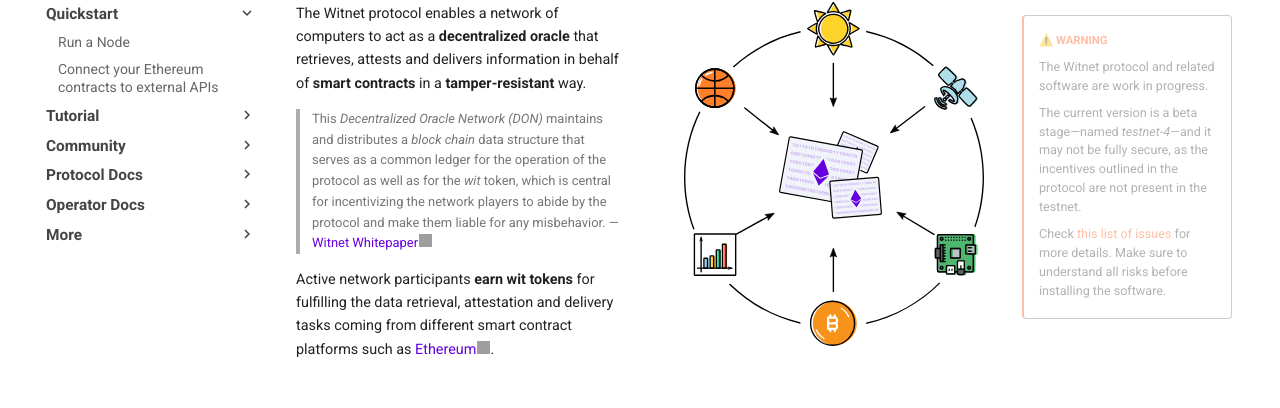
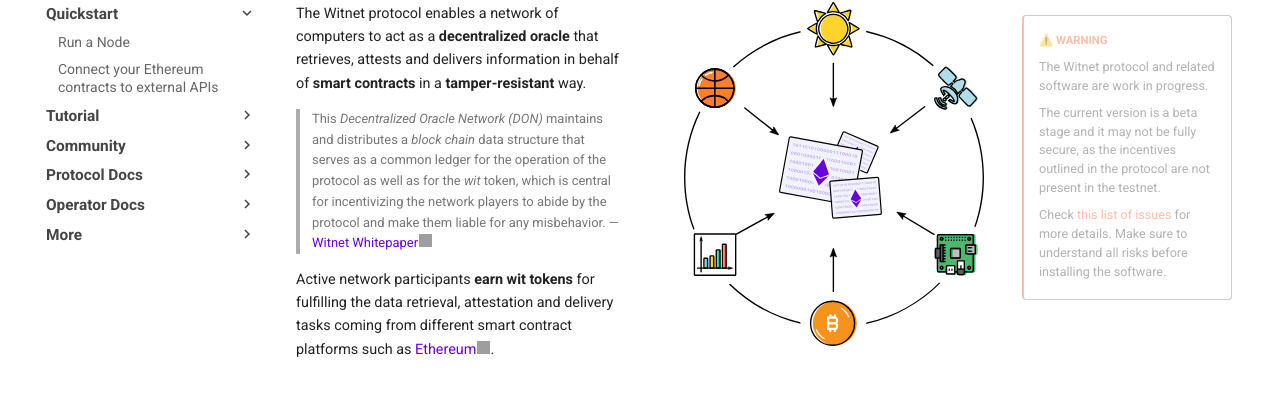
Before and after one commit to witnet/documentation, an MkDocs documentation site: the page built from docs/index.md, in a window 1280 px wide. Shown: the part 411-819 px from the top of the page. Built offline with MkDocs 1.6.1 and Material for MkDocs 9.7.7, drawn with Linux system fonts in a browser that asks for light colours; some web fonts are replaced; comment, search, counter and statistics services are not loaded; grey boxes are pictures that could not be loaded.

Commit message:
fix: update warning message under TOC

```diff
--- a/theme/partials/toc.html
+++ b/theme/partials/toc.html
@@ -71,7 +71,7 @@
     {% endif %}
     <aside class="disclaimer">
         <p>The Witnet protocol and related software are work in progress.</p>
-        <p>The current version is a beta stage—named <em>testnet-4</em>—and it may not be fully secure, as the incentives outlined in the protocol are not present in the testnet.</p>
+        <p>The current version is a beta stage and it may not be fully secure, as the incentives outlined in the protocol are not present in the testnet.</p>
         <p>Check <a href="https://github.com/witnet/witnet-rust/issues" target="_blank">this list of issues</a> for more details. Make sure to understand all risks before installing the software.</p>
     </aside>
 </nav>
```
